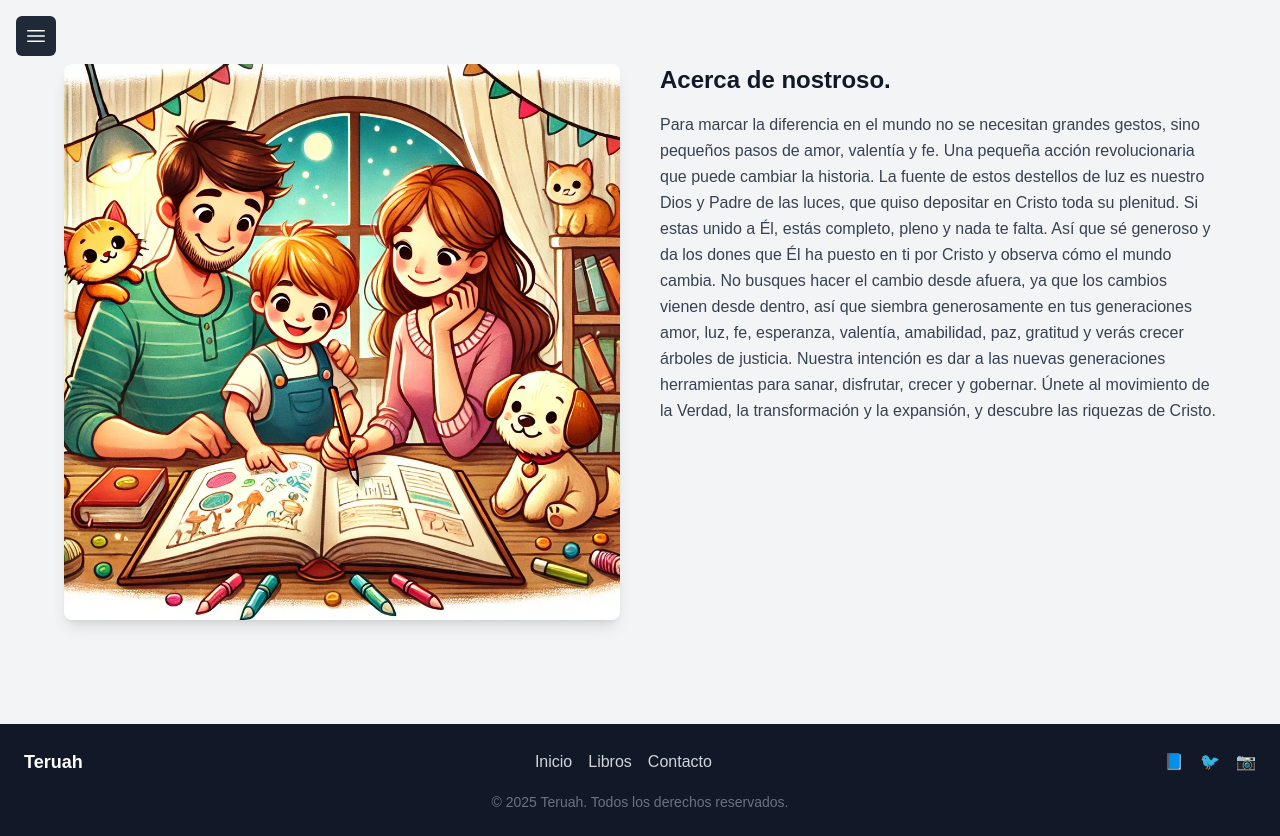
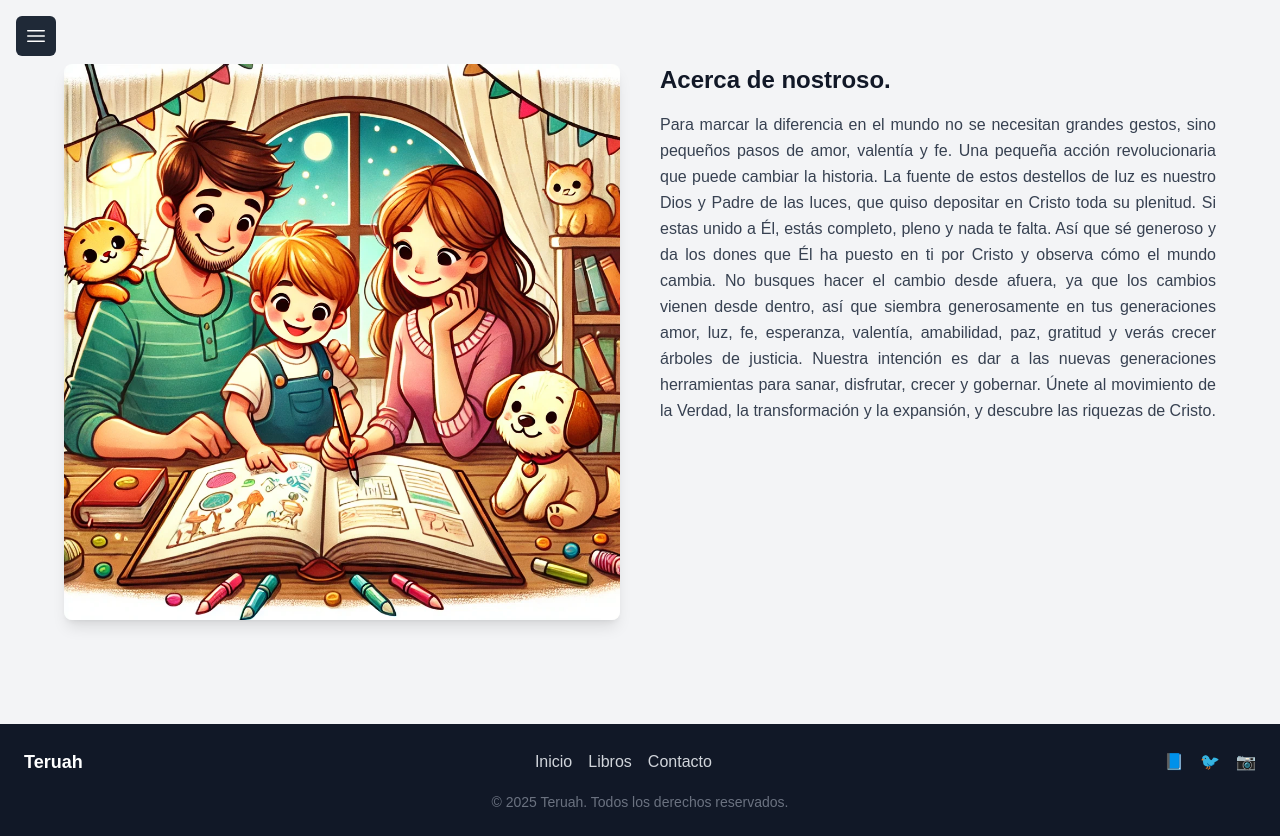
Before and after one commit to theZebulonite/teruah, a Next.js app: page /teruah/nosotros in a window 1280 px wide. Built offline with nearby package versions, Linux system fonts and the light colour scheme.

Commit message:
Justificar texto de nosotros

```diff
--- a/src/components/AboutUs.tsx
+++ b/src/components/AboutUs.tsx
@@ -18,7 +18,7 @@
           {/* Texto */}
           <div>
             <h3 className="text-2xl font-semibold text-gray-900 mb-4">Acerca de nostroso.</h3>
-            <p className="text-gray-700 leading-relaxed">
+            <p className="text-gray-700 leading-relaxed text-justify">
             Para marcar la diferencia en el mundo no se necesitan grandes gestos, sino pequeños pasos de amor, valentía y fe. Una pequeña acción revolucionaria que puede cambiar la historia. La fuente de estos destellos de luz es nuestro Dios y Padre de las luces, que quiso depositar en Cristo toda su plenitud. Si estas unido a Él, estás completo, pleno y nada te falta. Así que sé generoso y da los dones que Él ha puesto en ti por Cristo y observa cómo el mundo cambia. No busques hacer el cambio desde afuera, ya que los cambios vienen desde dentro, así que siembra generosamente en tus generaciones amor, luz, fe, esperanza, valentía, amabilidad, paz, gratitud y verás crecer árboles de justicia. Nuestra intención es dar a las nuevas generaciones herramientas para sanar, disfrutar, crecer y gobernar. Únete al movimiento de la Verdad, la transformación y la expansión, y descubre las riquezas de Cristo.
             </p>
           </div>
```
